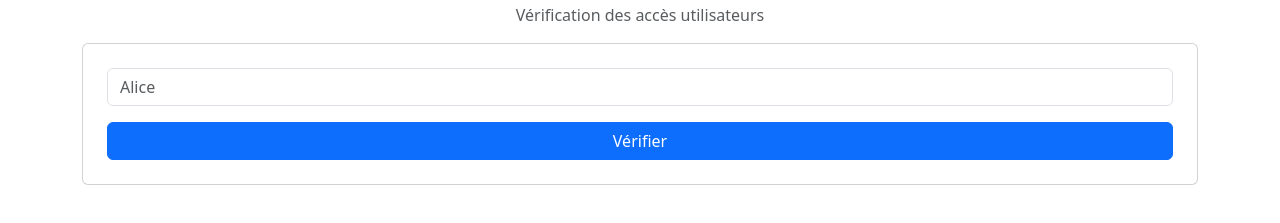
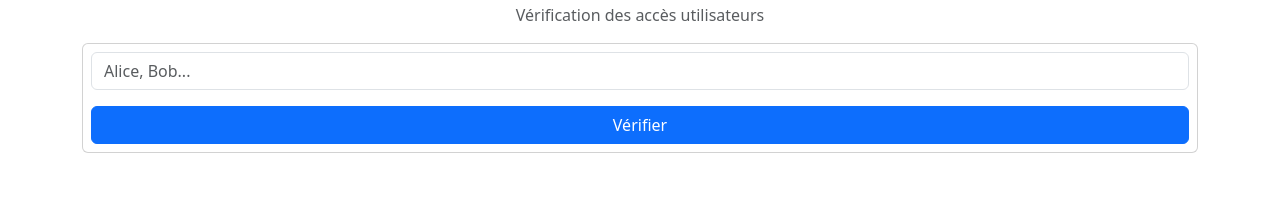
Before and after one commit to Uzznak/AccessCheckerDemo, a plain HTML site: page index.html in a window 1280 px wide. Shown: the part 133-356 px from the top of the page. Drawn offline with nearby package versions, Linux system fonts and the light colour scheme.

Commit message:
ajout pour exp utilisateur

```diff
--- a/index.html
+++ b/index.html
@@ -21,12 +21,12 @@
             Vérification des accès utilisateurs
         </p>
 
-        <div class="card p-4">
+        <div class="card p-2">
             <input
                 type="text"
                 id="username"
                 class="form-control mb-3"
-                placeholder="Alice">
+                placeholder="Alice, Bob...">
 
             <button
                 id="checkBtn"
--- a/script.js
+++ b/script.js
@@ -60,7 +60,7 @@ function afficherResultats(username, droits) {
             <li class="list-group-item d-flex justify-content-between">
                 ${service}
                 <span>
-                    ${access ? "✅" : "❌"}
+                    ${access ? "Accès authorisé" : "Accès refusé"}
                 </span>
             </li>
         `;
```
